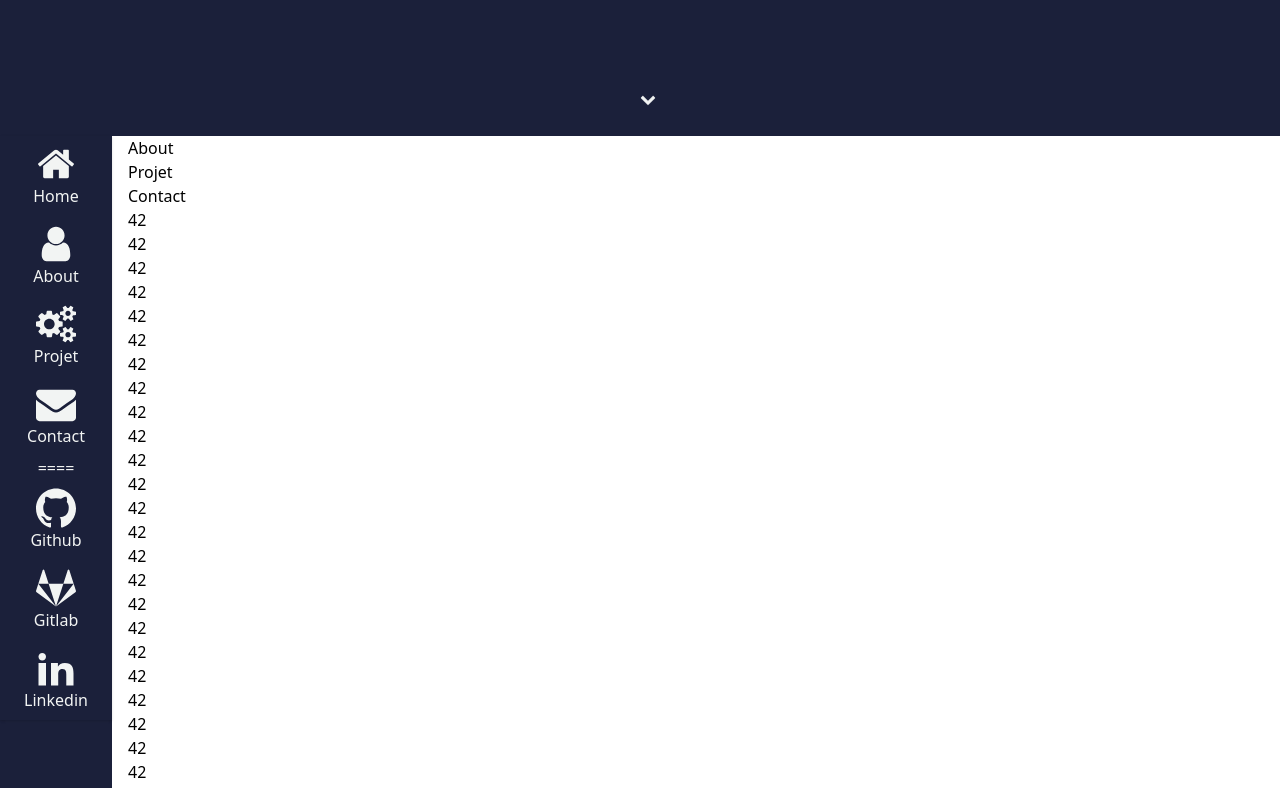
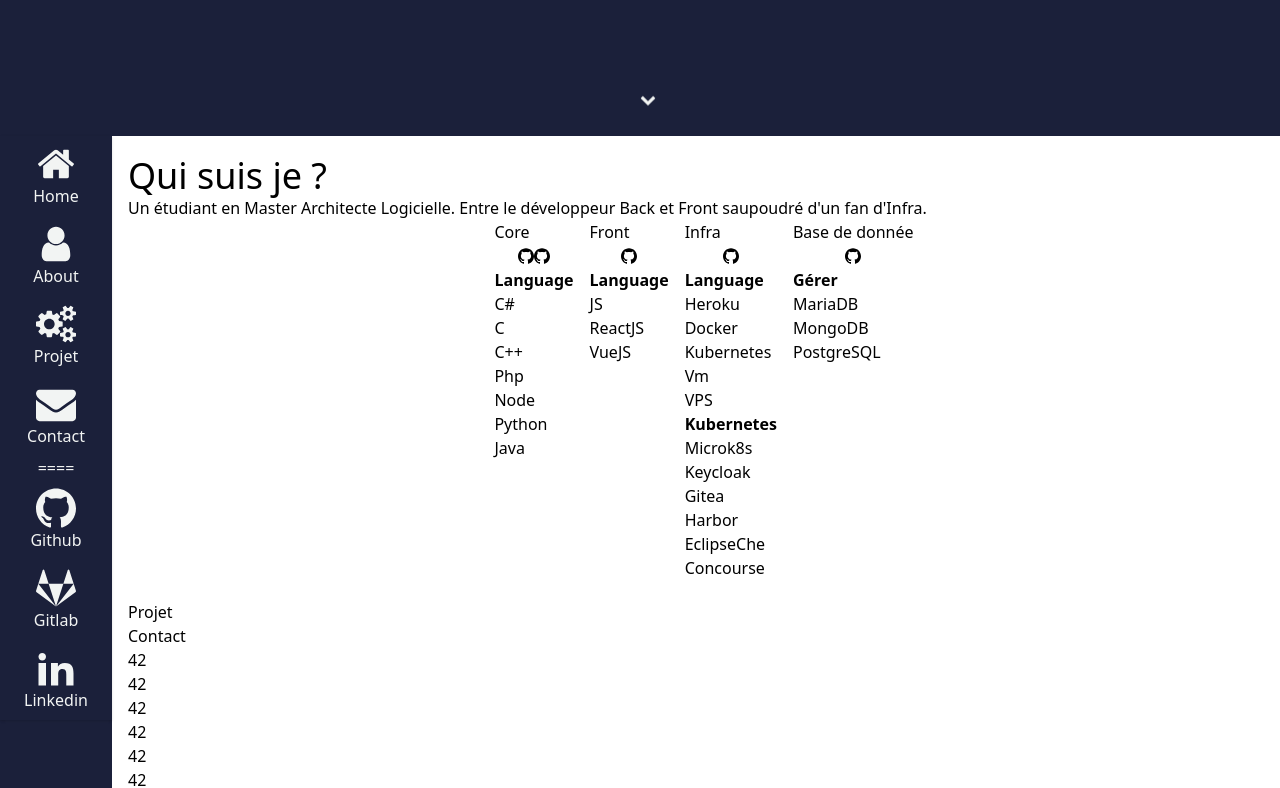
Before and after one commit to batleforc/Portfolio, a React (Create React App) app in the folder client/: page / in a window 1280 px wide. Shown: the part 664-1452 px from the top of the page. Built offline with nearby package versions, Linux system fonts and the light colour scheme.

Commit message:
[add] Début de la mise en place tech et about

```diff
--- a/client/src/component/MainPage.tsx
+++ b/client/src/component/MainPage.tsx
@@ -2,7 +2,7 @@
 import properties from "../propertie";
 import CoverPage from "./MainPage/CoverPage/CoverPage";
 import Nav from "./MainPage/Nav";
-
+import About from "./MainPage/About/About";
 export interface Content {
   Label: string;
   Icon: string;
@@ -14,25 +14,25 @@
     {
       Label: "Home",
       Icon: "home",
-      href: "#cover",
+      href: "cover",
     },
     {
-      Component: () => <p>About</p>,
+      Component: About,
       Label: "About",
       Icon: "user",
-      href: "#about",
+      href: "about",
     },
     {
-      Component: () => <p>Projet</p>,
+      Component: ({ Label, Icon, href }: Content) => <p>Projet</p>,
       Label: "Projet",
       Icon: "gears",
-      href: "#project",
+      href: "project",
     },
     {
-      Component: () => <p>Contact</p>,
+      Component: ({ Label, Icon, href }: Content) => <p>Contact</p>,
       Label: "Contact",
       Icon: "envelope",
-      href: "#contact",
+      href: "contact",
     },
   ];
   return (
@@ -42,8 +42,12 @@
         <Nav contents={Contents} media={properties.media} />
         <div className="content	md:ml-32">
           {Contents.filter(({ Component }) => Component !== undefined).map(
-            ({ Component, Label }) =>
-              Component !== undefined ? <Component key={Label} /> : <></>
+            ({ Component, Label, Icon, href }) =>
+              Component !== undefined ? (
+                <Component key={Label} Label={Label} Icon={Icon} href={href} />
+              ) : (
+                <></>
+              )
           )}
           {Array(100)
             .fill(42, 0, 100)
--- /dev/null
+++ b/client/src/component/MainPage/About/About.tsx
@@ -0,0 +1,16 @@
+import React from "react";
+import { Content } from "../../MainPage";
+import propeties from "../../../propertie";
+import WhoAmI from "./WhoAmI";
+import Tech from "./Tech";
+
+const Cover = ({ Label, Icon, href }: Content) => {
+  return (
+    <div id={href} className="py-5">
+      <WhoAmI about={propeties.about} />
+      <Tech techs={propeties.tech} />
+    </div>
+  );
+};
+
+export default Cover;
--- /dev/null
+++ b/client/src/component/MainPage/About/Tech.tsx
@@ -0,0 +1,50 @@
+import React from "react";
+import IcoMoonSVG from "../../helper/IcomoonSVG";
+
+interface IIcon {
+  icon: string;
+  label: string;
+}
+
+interface ITechCategorie {
+  Label: string;
+  List: string[];
+  Horizontal: boolean;
+}
+
+interface ITech {
+  Label: string;
+  Icon: IIcon[];
+  categorie: ITechCategorie[];
+}
+
+const Tech = ({ techs }: { techs: ITech[] }) => {
+  return (
+    <div id="Tech" className="flex justify-center">
+      {techs.map(({ Label, Icon, categorie }, index) => (
+        <div id={`${Label}`} key={index} className="flex-row mx-2">
+          <p id={`${Label}Label`}>{Label}</p>
+          <div id={`${Label}Icon`} className="flex justify-center my-1">
+            {Icon.map(({ icon }, indexIcon) => (
+              <IcoMoonSVG key={indexIcon} icon={icon} />
+            ))}
+          </div>
+          <div id={`${Label}Categorie`}>
+            {categorie.map(
+              ({ Label: labelCategorie, List, Horizontal }, indexCat) => (
+                <div key={indexCat}>
+                  <p className="font-bold">{labelCategorie}</p>
+                  {List.map((listItem, indexList) => (
+                    <p key={indexList}>{listItem}</p>
+                  ))}
+                </div>
+              )
+            )}
+          </div>
+        </div>
+      ))}
+    </div>
+  );
+};
+
+export default Tech;
--- /dev/null
+++ b/client/src/component/MainPage/About/WhoAmI.tsx
@@ -0,0 +1,14 @@
+import React from "react";
+
+const WhoAmI = ({ about }: { about: string[] }) => {
+  return (
+    <div id="WhoAmI">
+      <h1 className="text-4xl">Qui suis je ?</h1>
+      {about.map((aboutContent, index) => (
+        <p key={index}>{aboutContent}</p>
+      ))}
+    </div>
+  );
+};
+
+export default WhoAmI;
```
